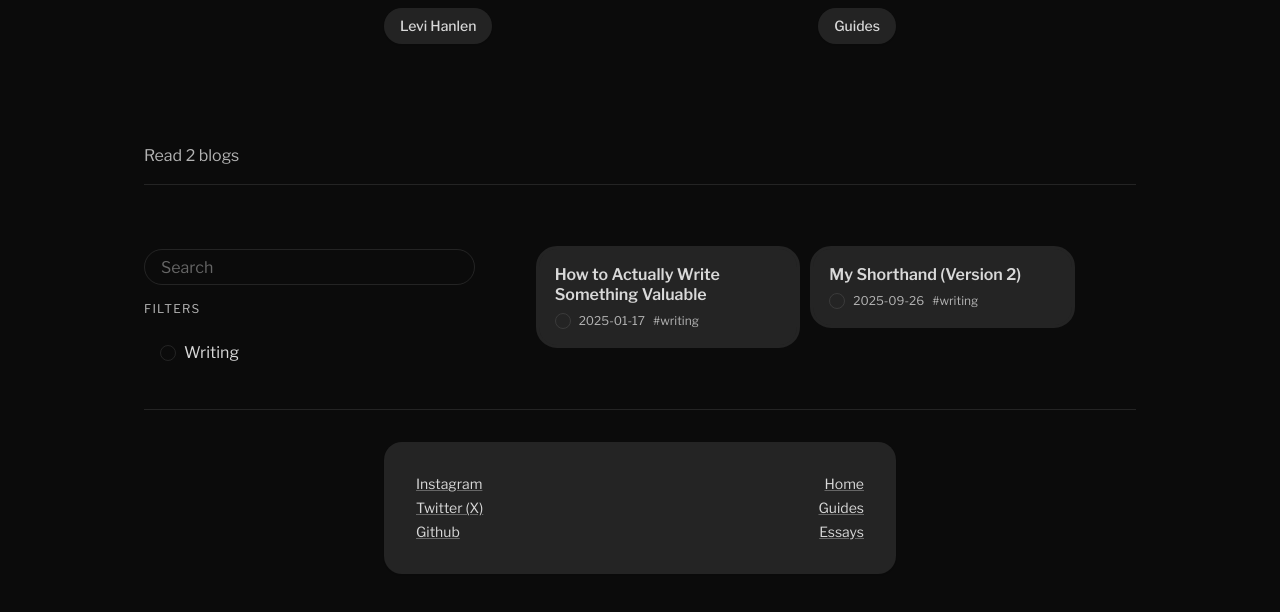
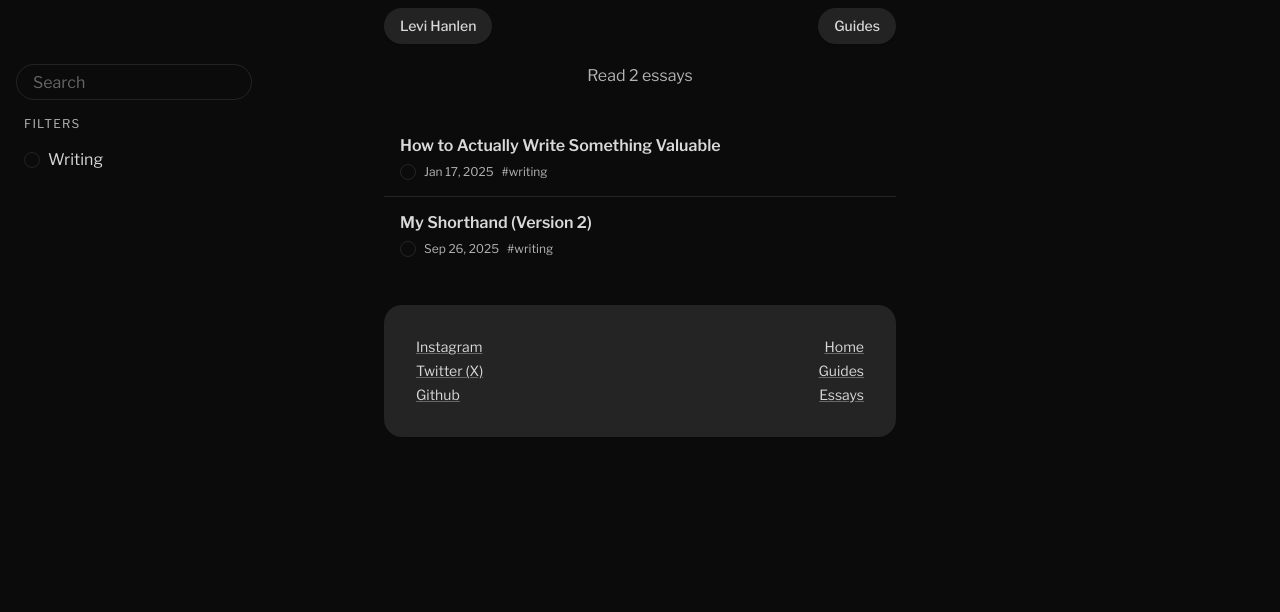
Before and after one commit to levihanlen/personal-website-nextjs, a Next.js app: page /blog in a window 1280 px wide. Shown: the top 612 px of the page. Built offline with nearby package versions, Linux system fonts and the light colour scheme.

Commit message:
refactor: replace CenteredArticle with Article and PageLayout in multiple components for consistent layout structure

```diff
--- a/app/blog/[slug]/page.tsx
+++ b/app/blog/[slug]/page.tsx
@@ -3,9 +3,7 @@ import path from "path";
 import matter from "gray-matter";
 import React from "react";
 import { AuthorSection } from "@/app/comp/AuthorSection";
-import { CenteredArticle } from "@/app/comp/PageLayout";
-import { RandomGuides } from "@/app/guides/comp/RandomGuides";
-import { GuideType } from "@/app/utils/types";
+import { Article, PageLayout } from "@/app/comp/PageLayout";
 import { MDXRemote } from "next-mdx-remote/rsc";
 import { Tag } from "../comp/TagSelector";
 import { notFound } from "next/navigation";
@@ -44,8 +42,8 @@ export default function Post({ params }: { params: { slug: string } }) {
 
   // const timeToRead = Math.max(Math.round(props.content.length / 5 / 250), 1);
   return (
-    <>
-      <CenteredArticle className="mt-32">
+    <PageLayout>
+      <Article className="mt-32">
         <h1 className="!mb-4">{props.frontMatter.title}</h1>
         <div className="flex flex-row flex-wrap items-start justify-start text-sm text-dark md:text-base">
           {props.frontMatter.tags.map((tag: string, index: number) => (
@@ -53,10 +51,9 @@ export default function Post({ params }: { params: { slug: string } }) {
           ))}
         </div>
         <MDXRemote {...{ source: props.content }} />
-      </CenteredArticle>
-      <EndCardArticle />
+      </Article>
       <AuthorSection />
-    </>
+    </PageLayout>
   );
 }
 
@@ -73,30 +70,30 @@ export async function generateMetadata({
   };
 }
 
-function EndCardArticle() {
-  // I copied the below code from page.js of /learn. This is to get the "articles" list
-  const articleDir = "guides";
-  const files = fs.readdirSync(path.join(articleDir));
-  const articles = files.map((filename) => {
-    const fileContent = fs.readFileSync(
-      path.join(articleDir, filename),
-      "utf-8"
-    );
-    const { data: frontMatter } = matter(fileContent);
-    return {
-      meta: frontMatter,
-      slug: filename.replace(".mdx", ""),
-    };
-  }) as GuideType[];
-  // code ends here.
-  return (
-    <div className="mt-16 flex w-full flex-col items-center px-4 md:px-16">
-      <div className="flex w-full flex-col items-center  lh-card px-8 sm:px-12 py-16">
-        <CenteredArticle className="my-4 text-pretty text-center">
-          <p className="">Check out the guides on these topics:</p>
-        </CenteredArticle>
-        <RandomGuides articles={articles} />
-      </div>
-    </div>
-  );
-}
+// function EndCardArticle() {
+//   // I copied the below code from page.js of /learn. This is to get the "articles" list
+//   const articleDir = "guides";
+//   const files = fs.readdirSync(path.join(articleDir));
+//   const articles = files.map((filename) => {
+//     const fileContent = fs.readFileSync(
+//       path.join(articleDir, filename),
+//       "utf-8"
+//     );
+//     const { data: frontMatter } = matter(fileContent);
+//     return {
+//       meta: frontMatter,
+//       slug: filename.replace(".mdx", ""),
+//     };
+//   }) as GuideType[];
+//   // code ends here.
+//   return (
+//     <div className="mt-16 flex w-full flex-col items-center px-4 md:px-16">
+//       <div className="flex w-full flex-col items-center  lh-card px-8 sm:px-12 py-16">
+//         <Article className="my-4 text-pretty text-center">
+//           <p className="">Check out the guides on these topics:</p>
+//         </Article>
+//         <RandomGuides articles={articles} />
+//       </div>
+//     </div>
+//   );
+// }
--- a/app/blog/comp/BlogCard.tsx
+++ b/app/blog/comp/BlogCard.tsx
@@ -30,17 +30,23 @@ export function BlogCard({
 
   return (
     <div
-      className={`lh-card  lh-interactive outline outline-light flex w-full bg-no-repeat bg-cover bg-center grayscale  flex-grow flex-col space-y-2 p-4 ${className}`}
+      className={`lh-interactive flex w-full flex-col gap-2 p-4 ${className}`}
       onClick={() => handleArticleClick(article.slug)}
     >
       <div className="flex flex-row gap-1 items-center">
         <div className="text-base font-semibold leading-tight  ">
           {article.meta.title}
-        </div>{" "}
+        </div>
       </div>
       <div className="flex flex-row gap-2 items-center">
         <RadioCircle checked={read} />
-        <div className="text-xs text-dark">{article.meta.date}</div>
+        <div className="text-xs text-dark">
+          {new Date(article.meta.date).toLocaleDateString("en-US", {
+            year: "numeric",
+            month: "short",
+            day: "numeric",
+          })}
+        </div>
         <div className="flex flex-row flex-wrap text-xs text-dark ">
           {article.meta.tags.map((tag, index) => (
             <span key={index} className="mr-1">
--- a/app/blog/comp/TagSelector.tsx
+++ b/app/blog/comp/TagSelector.tsx
@@ -7,6 +7,7 @@ import { useRouter, useSearchParams } from "next/navigation";
 import { Suspense, useEffect, useMemo, useState } from "react";
 import { BlogCard } from "./BlogCard";
 import { RadioCircle } from "@/app/comp/Primitives";
+import { PageLayout } from "@/app/comp/PageLayout";
 
 export function TagSelectorPage({ articles }: { articles: BlogType[] }) {
   return (
@@ -114,19 +115,18 @@ export function TagSelectorContent({ articles }: { articles: BlogType[] }) {
 
   return (
     <Suspense fallback={<div>Loading...</div>}>
-      <div className="w-full pt-32 lh-pl lh-pr">
-        <div className="hidden py-4 text-dark md:block">
-          Read {articles.length} blogs
-        </div>
-        <div className="relative flex w-full flex-col border-light md:flex-row md:items-start  md:border-y-pt">
-          <div className="left-0 top-0 flex flex-col gap-4 md:sticky md:flex md:w-1/3  md:border-light md:pt-16">
+      <PageLayout
+        left={
+          <div className="flex flex-col gap-4">
             <input
               id="searchInput"
               placeholder="Search"
               className="w-full lh-input"
               onChange={handleSearchChange}
             ></input>
-            <div className=" text-xs tracking-widest text-dark">FILTERS</div>
+            <div className=" text-xs tracking-widest text-dark pl-2">
+              FILTERS
+            </div>
             <div className="flex flex-col md:w-full">
               {tags.map((tag) => (
                 <button
@@ -134,7 +134,7 @@ export function TagSelectorContent({ articles }: { articles: BlogType[] }) {
                     handleSetTag(tag);
                   }}
                   key={tag}
-                  className={`flex w-full lh-interactive flex-row items-center px-4 py-2 text-left  md:border-0 gap-2`}
+                  className={`flex w-full lh-interactive flex-row items-center text-left pl-2  md:border-0 gap-2`}
                 >
                   <RadioCircle checked={tag === selectedTag} />
                   <div>{capitalize(tag)}</div>
@@ -142,9 +142,13 @@ export function TagSelectorContent({ articles }: { articles: BlogType[] }) {
               ))}
             </div>
           </div>
-
-          <div className="w-full py-4 md:w-2/3 md:p-16 md:pt-16">
-            <div className="mt-8 grid gap-4 sm:grid-cols-2 md:mt-0 md:grid-cols-1 lg:grid-cols-2">
+        }
+      >
+        <div className="hidden text-dark md:block">
+          Read {articles.length} essays
+        </div>
+        <div className="flex w-full flex-col">
+          <div className="flex flex-col divide-y-pt divide-light">
             {orderedArticles.map(
               (article) =>
                 (article.meta.tags.includes(selectedTag ?? "") ||
@@ -160,8 +164,7 @@ export function TagSelectorContent({ articles }: { articles: BlogType[] }) {
             )}
           </div>
         </div>
-        </div>
-      </div>
+      </PageLayout>
     </Suspense>
   );
 }
@@ -178,7 +181,7 @@ export function Tag({ key, tag }: { key: string; tag: string }) {
     <button
       key={key}
       onClick={() => handleButtonClick(tag)}
-      className="mr-1 text-darkest underline lh-interactive"
+      className="mr-1 lh-link"
     >
       #{tag}
     </button>
--- a/app/comp/PageLayout.tsx
+++ b/app/comp/PageLayout.tsx
@@ -4,7 +4,17 @@ import React, { useState, useEffect } from "react";
 import { HiMiniBars3 } from "react-icons/hi2";
 import { ebGaramond } from "../utils/fonts";
 
-export function Navbar() {
+export function Navbar({
+  hasLeft,
+  hasRight,
+  onToggleLeft,
+  onToggleRight,
+}: {
+  hasLeft?: boolean;
+  hasRight?: boolean;
+  onToggleLeft?: () => void;
+  onToggleRight?: () => void;
+}) {
   const [scrolled, setScrolled] = useState("");
   const [menuOpen, setMenuOpen] = useState(false);
   useEffect(() => {
@@ -22,7 +32,6 @@ export function Navbar() {
     handleScroll();
     window.addEventListener("scroll", handleScroll);
 
-    // Clean up the event listener on component unmount
     return () => {
       window.removeEventListener("scroll", handleScroll);
     };
@@ -37,6 +46,15 @@ export function Navbar() {
       <nav
         className={`max-w-lg flex w-full flex-row items-start justify-between py-2 sm:items-center text-base`}
       >
+        <div className="flex gap-2 items-center">
+          {hasLeft && (
+            <button
+              className="lh-btn-secondary lh-icon-size lg:hidden"
+              onClick={onToggleLeft}
+            >
+              L
+            </button>
+          )}
           <div className="hidden sm:block">
             <NavBtn href="/">Levi Hanlen</NavBtn>
           </div>
@@ -46,6 +64,7 @@ export function Navbar() {
           >
             <HiMiniBars3 />
           </button>
+        </div>
         <div
           className={`flex-col items-end gap-2 sm:flex-row sm:flex sm:items-center ${
             menuOpen ? "flex" : "hidden"
@@ -55,11 +74,15 @@ export function Navbar() {
             <NavBtn href="/">Home</NavBtn>
           </div>
 
-          {/* <Link href="/guides" className="lh-link">
-            Guides
-          </Link> */}
           <NavBtn href="/guides">Guides</NavBtn>
-          {/* <NavBtn href="/blog">Essays</NavBtn> */}
+          {hasRight && (
+            <button
+              className="lh-btn-secondary lh-icon-size lg:hidden"
+              onClick={onToggleRight}
+            >
+              R
+            </button>
+          )}
         </div>
       </nav>
     </div>
@@ -97,21 +120,70 @@ export function ALink({
 export function PageLayout({
   children,
   className,
+  left,
+  right,
   ...props
 }: {
   children: React.ReactNode;
   className?: string;
+  left?: React.ReactNode;
+  right?: React.ReactNode;
 }) {
+  const [leftOpen, setLeftOpen] = useState(false);
+  const [rightOpen, setRightOpen] = useState(false);
+
   return (
     <div
-      className={`flex min-h-full w-full flex-col justify-start ${className} `} //bg-gridX bg-right-top md:bg-gridXBig
-      style={{ backgroundSize: "100% auto" }}
+      className={`flex min-h-full w-full flex-col justify-start ${className} `}
       {...props}
     >
-      <Navbar />
-      <main className="flex h-full w-full flex-col items-center px-4 gap-8">
+      <Navbar
+        hasLeft={!!left}
+        hasRight={!!right}
+        onToggleLeft={() => setLeftOpen(!leftOpen)}
+        onToggleRight={() => setRightOpen(!rightOpen)}
+      />
+      <main className="flex h-full w-full flex-row justify-center gap-8 pt-16">
+        {left && (
+          <>
+            <aside className="hidden lg:flex flex-shrink-0 w-64 fixed left-4 top-16 bottom-0 overflow-y-auto">
+              {left}
+            </aside>
+            {leftOpen && (
+              <>
+                <div
+                  className="fixed inset-0 bg-black bg-opacity-50 z-40 lg:hidden"
+                  onClick={() => setLeftOpen(false)}
+                />
+                <aside className="fixed left-0 top-16 bottom-0 w-64 bg-lightest z-50 overflow-y-auto p-4 lg:hidden">
+                  {left}
+                </aside>
+              </>
+            )}
+          </>
+        )}
+        <div className="flex flex-col items-center w-full max-w-lg flex-grow gap-8 px-4 lg:px-0 lg:mx-64">
           {children}
           <Footer />
+        </div>
+        {right && (
+          <>
+            <aside className="hidden lg:flex flex-shrink-0 w-64 fixed right-4 top-16 bottom-0 overflow-y-auto">
+              {right}
+            </aside>
+            {rightOpen && (
+              <>
+                <div
+                  className="fixed inset-0 bg-black bg-opacity-50 z-40 lg:hidden"
+                  onClick={() => setRightOpen(false)}
+                />
+                <aside className="fixed right-0 top-16 bottom-0 w-64 bg-lightest z-50 overflow-y-auto p-4 lg:hidden">
+                  {right}
+                </aside>
+              </>
+            )}
+          </>
+        )}
       </main>
     </div>
   );
@@ -145,30 +217,30 @@ function Footer() {
   );
 }
 
+// export function Article({
+//   children,
+//   className,
+//   right,
+// }: {
+//   children: React.ReactNode;
+//   className?: string;
+//   right?: React.ReactNode;
+// }) {
+//   return (
+//     <div className="flex w-full flex-row justify-center">
+//       <article
+//         className={`${ebGaramond.className} lh-prose-editor text-dark text-base sm:text-lg max-w-full flex-grow-0 self-center sm:px-0 lh-ml md:min-w-[576px] md:self-start ${className}`}
+//       >
+//         {children}
+//       </article>
+//       <div className="sticky top-14 hidden w-full flex-grow self-start p-4 md:flex  lh-pr">
+//         <div className="flex w-full flex-col items-end ">{right}</div>
+//       </div>
+//     </div>
+//   );
+// }
+
 export function Article({
-  children,
-  className,
-  right,
-}: {
-  children: React.ReactNode;
-  className?: string;
-  right?: React.ReactNode;
-}) {
-  return (
-    <div className="flex w-full flex-row justify-center">
-      <article
-        className={`${ebGaramond.className} lh-prose-editor text-dark text-base sm:text-lg max-w-full flex-grow-0 self-center sm:px-0 lh-ml md:min-w-[576px] md:self-start ${className}`}
-      >
-        {children}
-      </article>
-      <div className="sticky top-14 hidden w-full flex-grow self-start p-4 md:flex  lh-pr">
-        <div className="flex w-full flex-col items-end ">{right}</div>
-      </div>
-    </div>
-  );
-}
-
-export function CenteredArticle({
   children,
   className,
 }: {
@@ -177,7 +249,7 @@ export function CenteredArticle({
 }) {
   return (
     <div
-      className={`${ebGaramond.className} text-base sm:text-lg lh-prose-editor text-dark  w-full max-w-lg self-center ${className}`}
+      className={`${ebGaramond.className} text-base sm:text-lg lh-prose-editor text-dark ${className}`}
     >
       {children}
     </div>
--- a/app/guides/[slug]/page.tsx
+++ b/app/guides/[slug]/page.tsx
@@ -4,14 +4,10 @@ import matter from "gray-matter";
 import React from "react";
 
 import { MDXRemote } from "next-mdx-remote/rsc";
-import { HiMiniCheckBadge } from "react-icons/hi2";
 import { TableOfContents } from "../../comp/TableOfContents";
 import { AuthorSection } from "@/app/comp/AuthorSection";
-import { Article, CenteredArticle } from "@/app/comp/PageLayout";
-import { DisplayPill } from "@/app/comp/Primitives";
+import { Article, PageLayout } from "@/app/comp/PageLayout";
 import { ShareBtns } from "@/app/comp/SocialShare";
-import { RandomGuides } from "../comp/RandomGuides";
-import { GuideType } from "@/app/utils/types";
 import { gradient, slugify } from "@/app/utils/utils";
 import { notFound } from "next/navigation";
 import { GuidePromise } from "@/app/comp/GuidePromise";
@@ -85,7 +81,14 @@ export default function Post({ params }: { params: { slug: string } }) {
   const imageUrl = props.frontMatter.bg || "/header-images/wealth.jpg";
   const background = gradient(imageUrl);
   return (
-    <>
+    <PageLayout
+      right={
+        <div className="flex flex-col self-center p-4 gap-4">
+          <ShareBtns />
+          <TableOfContents content={props.content} />
+        </div>
+      }
+    >
       <div
         style={{ backgroundImage: background }}
         className="flex w-full flex-col grayscale items-center justify-center bg-light bg-cover bg-center bg-no-repeat pb-8 pt-32"
@@ -97,24 +100,16 @@ export default function Post({ params }: { params: { slug: string } }) {
           </div>
         </Article>
       </div>
-      <Article
-        className="mt-8"
-        right={
-          <div className="flex flex-col lh-card p-4 gap-4">
-            <ShareBtns />
-            <TableOfContents content={props.content} />
-          </div>
-        }
-      >
+      <Article className="mt-8">
         <GuidePromise data={props.frontMatter.desc} />
         <MDXRemote
           {...{ source: props.content }}
           components={componentsForMDX}
         />
       </Article>
-      <EndCardArticle />
+      {/* <EndCardArticle /> */}
       <AuthorSection />
-    </>
+    </PageLayout>
   );
 }
 
@@ -131,37 +126,37 @@ export async function generateMetadata({
   };
 }
 
-function EndCardArticle() {
-  // I copied the below code from page.js of /learn. This is to get the "articles" list
-  const articleDir = "guides";
-  const files = fs.readdirSync(path.join(articleDir));
-  const articles = files.map((filename) => {
-    const fileContent = fs.readFileSync(
-      path.join(articleDir, filename),
-      "utf-8"
-    );
-    const { data: frontMatter } = matter(fileContent);
-    return {
-      meta: frontMatter,
-      slug: filename.replace(".mdx", ""),
-    };
-  }) as GuideType[];
-  // code ends here.
-  return (
-    <div className="mt-16 flex w-full flex-col items-center px-4 md:px-16">
-      <div className="flex w-full flex-col items-center  lh-card px-8 sm:px-12 py-16">
-        <DisplayPill className="inline-flex flex-row items-center space-x-2">
-          <span>GUIDE COMPLETE</span>
-          <HiMiniCheckBadge className="lh-icon-size" />
-        </DisplayPill>
-        <CenteredArticle className="my-4 text-pretty text-center">
-          <p className="">
-            Amazing news! You&apos;re now 1% smarter after reading this guide.
-            Keep reading to improve!
-          </p>
-        </CenteredArticle>
-        <RandomGuides articles={articles} />
-      </div>
-    </div>
-  );
-}
+// function EndCardArticle() {
+//   // I copied the below code from page.js of /learn. This is to get the "articles" list
+//   const articleDir = "guides";
+//   const files = fs.readdirSync(path.join(articleDir));
+//   const articles = files.map((filename) => {
+//     const fileContent = fs.readFileSync(
+//       path.join(articleDir, filename),
+//       "utf-8"
+//     );
+//     const { data: frontMatter } = matter(fileContent);
+//     return {
+//       meta: frontMatter,
+//       slug: filename.replace(".mdx", ""),
+//     };
+//   }) as GuideType[];
+//   // code ends here.
+//   return (
+//     <div className="mt-16 flex w-full flex-col items-center">
+//       <div className="flex w-full flex-col items-center  lh-card px-8 sm:px-12 py-16">
+//         <DisplayPill className="inline-flex flex-row items-center space-x-2">
+//           <span>GUIDE COMPLETE</span>
+//           <HiMiniCheckBadge className="lh-icon-size" />
+//         </DisplayPill>
+//         <Article className="my-4 text-pretty text-center">
+//           <p className="">
+//             Amazing news! You&apos;re now 1% smarter after reading this guide.
+//             Keep reading to improve!
+//           </p>
+//         </Article>
+//         <RandomGuides articles={articles} />
+//       </div>
+//     </div>
+//   );
+// }
--- a/app/layout.tsx
+++ b/app/layout.tsx
@@ -1,6 +1,5 @@
 import type { Metadata } from "next";
 import "./globals.css";
-import { PageLayout } from "./comp/PageLayout";
 
 import { Analytics } from "@vercel/analytics/next";
 import { libreFranklin } from "./utils/fonts";
@@ -19,7 +18,7 @@ export default function RootLayout({
   return (
     <html lang="en" className="scroll-smooth">
       <body className={`${libreFranklin.className} bg-lightest text-darkest`}>
-        <PageLayout>{children}</PageLayout>
+        {children}
         <Analytics />
       </body>
     </html>
--- a/app/not-found.tsx
+++ b/app/not-found.tsx
@@ -3,6 +3,7 @@
 import Link from "next/link";
 import { useState, useEffect } from "react";
 import Image from "next/image";
+import { PageLayout } from "./comp/PageLayout";
 
 export default function NotFound() {
   const [image, setImage] = useState("");
@@ -13,6 +14,7 @@ export default function NotFound() {
     setImage(`/lost${num}.webp`);
   }, []);
   return (
+    <PageLayout>
       <div className="flex items-center justify-center h-screen text-center">
         <div className="space-y-6 flex-col flex items-center">
           <Image
@@ -31,5 +33,6 @@ export default function NotFound() {
           </Link>
         </div>
       </div>
+    </PageLayout>
   );
 }
--- a/app/secret/review/ReviewClient.tsx
+++ b/app/secret/review/ReviewClient.tsx
@@ -5,6 +5,7 @@ import { NodeClusterType } from "@/app/utils/knowledge/NEW";
 import { createCardForNode, nextState } from "@/app/utils/anki/generate";
 import { Rating, Grade } from "ts-fsrs";
 import { ebGaramond } from "@/app/utils/fonts";
+import { PageLayout } from "@/app/comp/PageLayout";
 
 type ReviewCard = {
   node: NodeClusterType;
@@ -112,7 +113,7 @@ export default function ReviewClient({ nodes }: { nodes: NodeClusterType[] }) {
   }
 
   return (
-    <div className="flex flex-col items-center w-full max-w-lg mt-32 gap-6">
+    <PageLayout className="mt-16">
       <div className="w-full min-h-40 flex flex-col gap-6 items-start">
         <div className="text-dark text-sm">{dueCards.length} left</div>
         <div
@@ -151,7 +152,7 @@ export default function ReviewClient({ nodes }: { nodes: NodeClusterType[] }) {
 
       {feedback && <div className="text-dark">{feedback}</div>}
       {/* <pre>{JSON.stringify(queue, null, 2)}</pre> */}
-    </div>
+    </PageLayout>
   );
 }
 
```
Also changed, not shown: app/guides/page.tsx (+4 -4 lines), app/page.tsx (+7 -7 lines), app/secret/new/[slug]/page.tsx (+8 -8 lines), app/secret/new/page.tsx (+5 -5 lines). Lines whose indentation alone changed are shown as unchanged.
